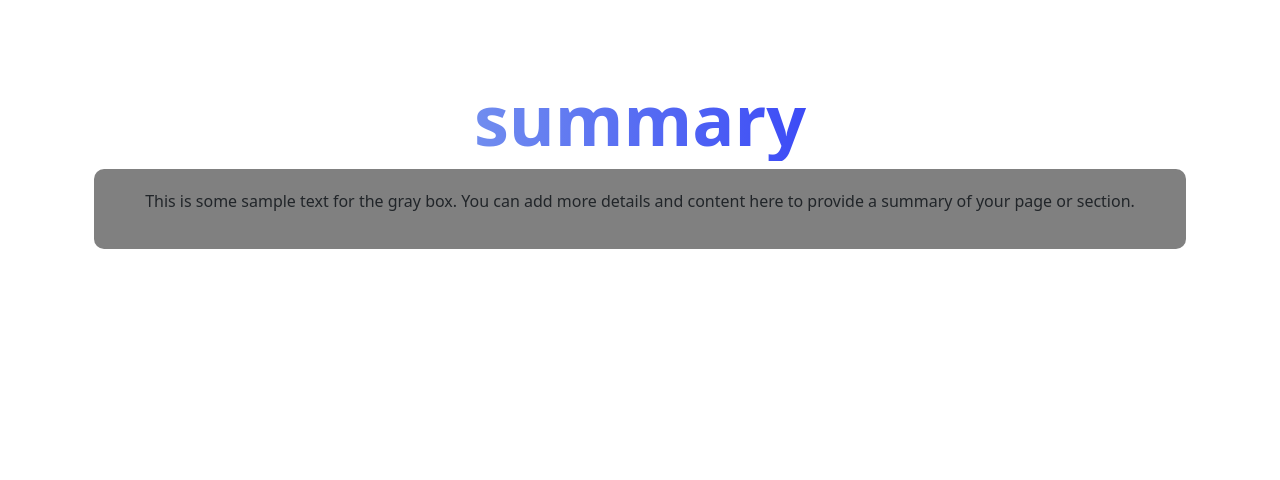
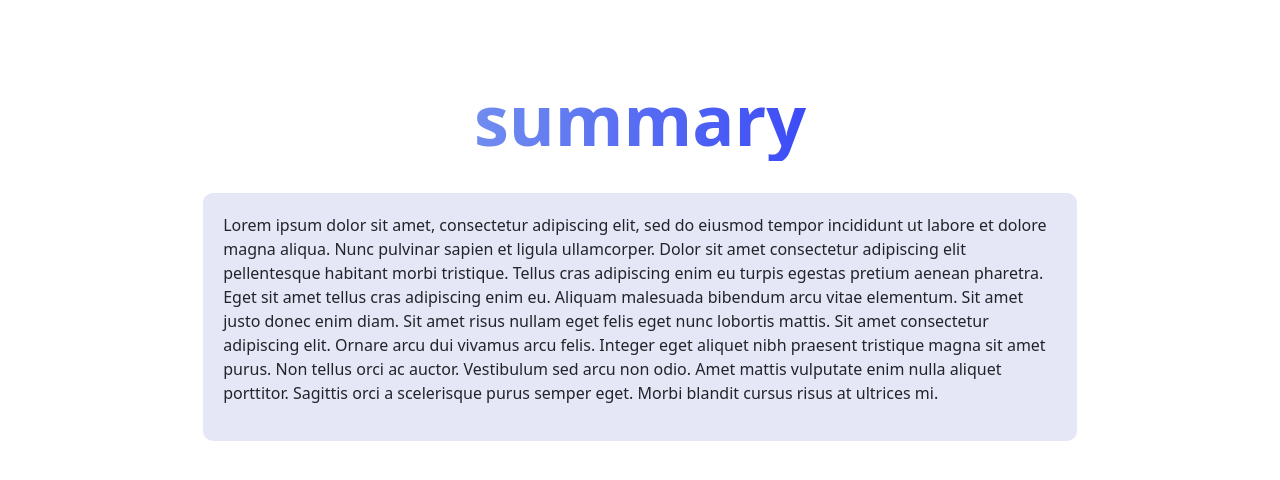
Before and after one commit to lucyqqi/goldenhacks, a Flask app: page /summary in a window 1280 px wide. Shown: the part 56-536 px from the top of the page. Run offline with Flask 3, Linux system fonts and the light colour scheme; some libraries are stand-ins or nearby versions.

Commit message:
Co-authored-by: Daniel Lu <iCodePanda@users.noreply.github.com>

```diff
--- a/frontend_stuff/templates/summary.html
+++ b/frontend_stuff/templates/summary.html
@@ -5,9 +5,13 @@
 <center>
 <h1 class="display-4" style="background: linear-gradient(to right, lightblue, blue); font-size: 70px; -webkit-background-clip: text; background-clip: text; color: transparent; font-weight: bold;">summary</h1>
 
-<div style="background-color: gray; border-radius: 10px; padding: 20px; text-align: center;">
+<br>
 
-    <p>This is some sample text for the gray box. You can add more details and content here to provide a summary of your page or section.</p>
+<div style="background-color: rgb(229, 231, 247); border-radius: 10px; padding: 20px; text-align: center; width: 80%">
+
+    <p style="font-weight: 300; text-align: left;">Lorem ipsum dolor sit amet, consectetur adipiscing elit, sed do eiusmod tempor incididunt ut labore et dolore magna aliqua. Nunc pulvinar sapien et ligula ullamcorper. Dolor sit amet consectetur adipiscing elit pellentesque habitant morbi tristique. Tellus cras adipiscing enim eu turpis egestas pretium aenean pharetra. Eget sit amet tellus cras adipiscing enim eu. Aliquam malesuada bibendum arcu vitae elementum. Sit amet justo donec enim diam. Sit amet risus nullam eget felis eget nunc lobortis mattis. Sit amet consectetur adipiscing elit. Ornare arcu dui vivamus arcu felis. Integer eget aliquet nibh praesent tristique magna sit amet purus. Non tellus orci ac auctor. Vestibulum sed arcu non odio. Amet mattis vulputate enim nulla aliquet porttitor. Sagittis orci a scelerisque purus semper eget. Morbi blandit cursus risus at ultrices mi.</p>
+
+
 </div>
 
 </center>
```
